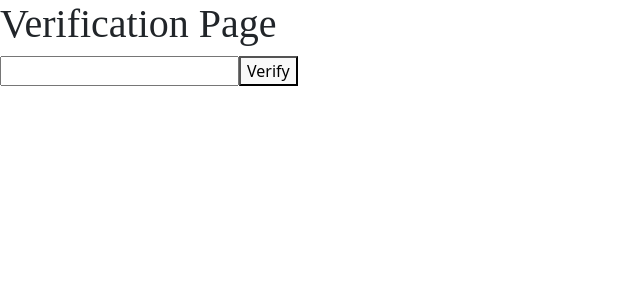
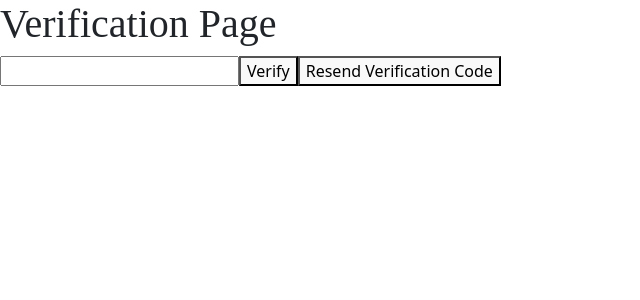
Before and after one commit to Jay55Martinez/Persistent-Web-Clock, a React (Vite) app in the folder frontend/: page /verify in a window 1280 px wide. Shown: the top 300 px of the page, without its empty margins (0-640 px from the left). Built offline with nearby package versions, Linux system fonts and the light colour scheme; no server answers; a web font is replaced by a local one.

Commit message:
Added resend verification feature

```diff
--- a/frontend/src/pages/VerificationPage.tsx
+++ b/frontend/src/pages/VerificationPage.tsx
@@ -1,7 +1,7 @@
 import { useEffect, useState } from "react";
 import { useNavigate } from "react-router-dom";
 import { useDispatch, useSelector } from "react-redux";
-import { verify } from "../state/user/userSlice";
+import { verify, resendVerification } from "../state/user/userSlice";
 import type { AppDispatch, RootState } from "../state/store";
 
 const VerificationPage = () => {
@@ -17,6 +17,20 @@ const VerificationPage = () => {
       await dispatch(verify({ email: emailToVerify, code: token }));
       navigate("/timer");
     }
+    else {
+      alert("Email is GONEEE!")
+    }
+  };
+
+  const handleResendVerification = async () => {
+    const emailToResend = user.email;
+    if (emailToResend) {
+      await dispatch(resendVerification(emailToResend));
+      alert("Verification code resent. Please check your email.");
+    }
+    else {
+      alert("Email is GONEEE!")
+    }
   };
 
   return (
@@ -24,6 +38,7 @@ const VerificationPage = () => {
       <h1>Verification Page</h1>
       <input type="number" value={token} onChange={(e) => setToken(e.target.value)} />
       <button onClick={handleVerify}>Verify</button>
+      <button onClick={handleResendVerification}>Resend Verification Code</button>
     </div>
   );
 };
```
